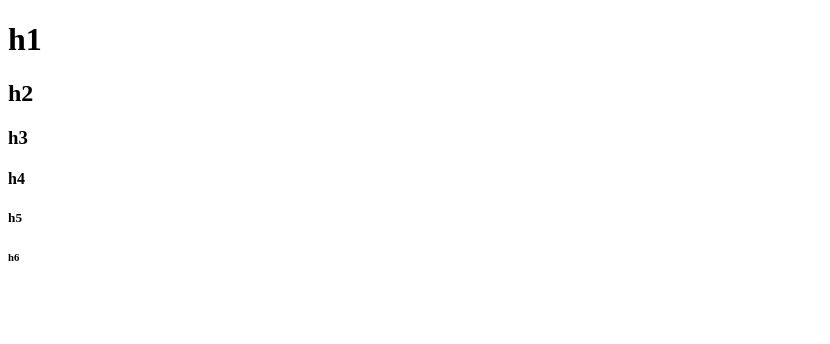
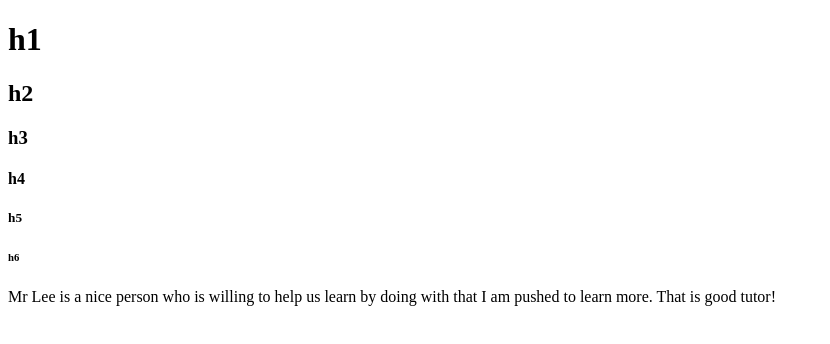
Before and after one commit to archwin010/html2, a plain HTML site: page index.html in a window 1280 px wide. Shown: the whole page, without its empty margins (0-830 px from the left). Drawn offline with Linux system fonts and the light colour scheme.

Commit message:
Paragraph tag

```diff
--- a/index.html
+++ b/index.html
@@ -12,5 +12,7 @@
     <h4>h4</h4>
     <h5>h5</h5>
     <h6>h6</h6>
+
+    <p>Mr Lee is a nice person who is willing to help us learn by doing with that I am pushed to learn more. That is good tutor!</p>
 </body>
 </html>
```
